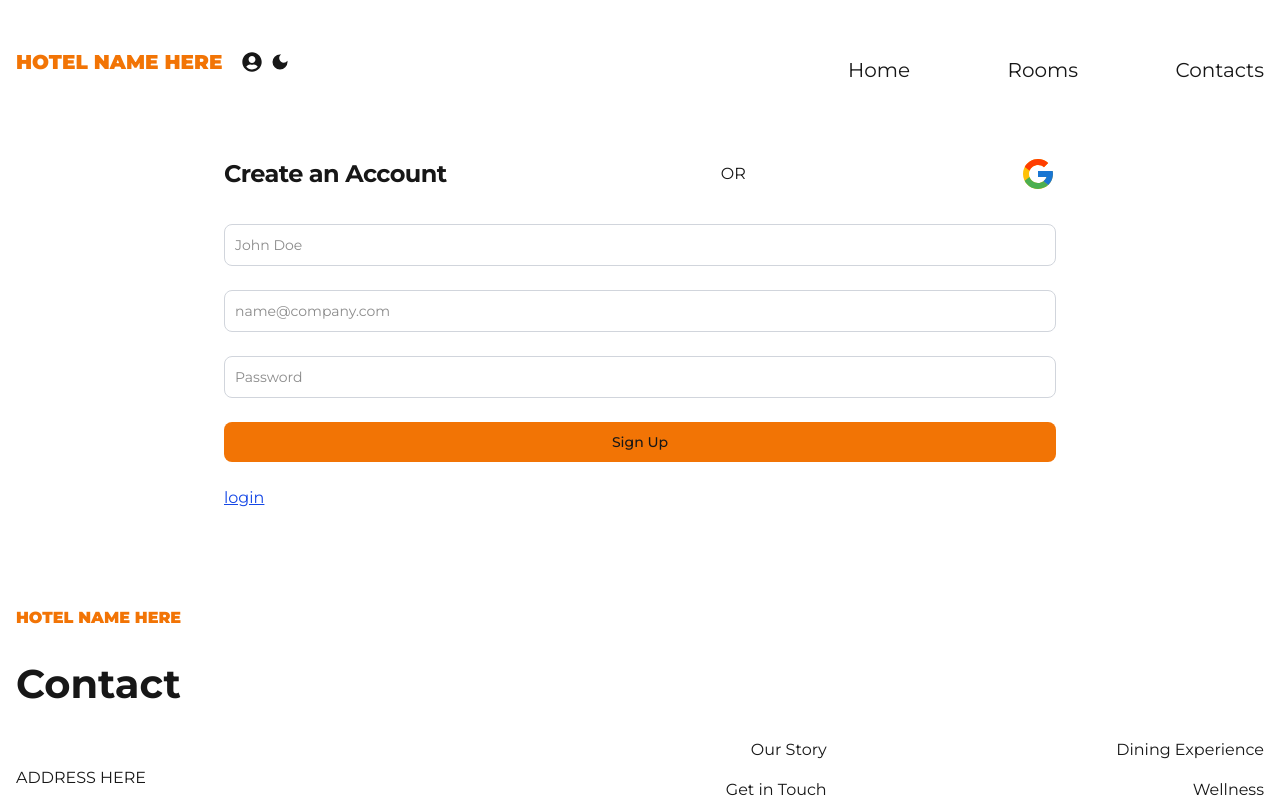
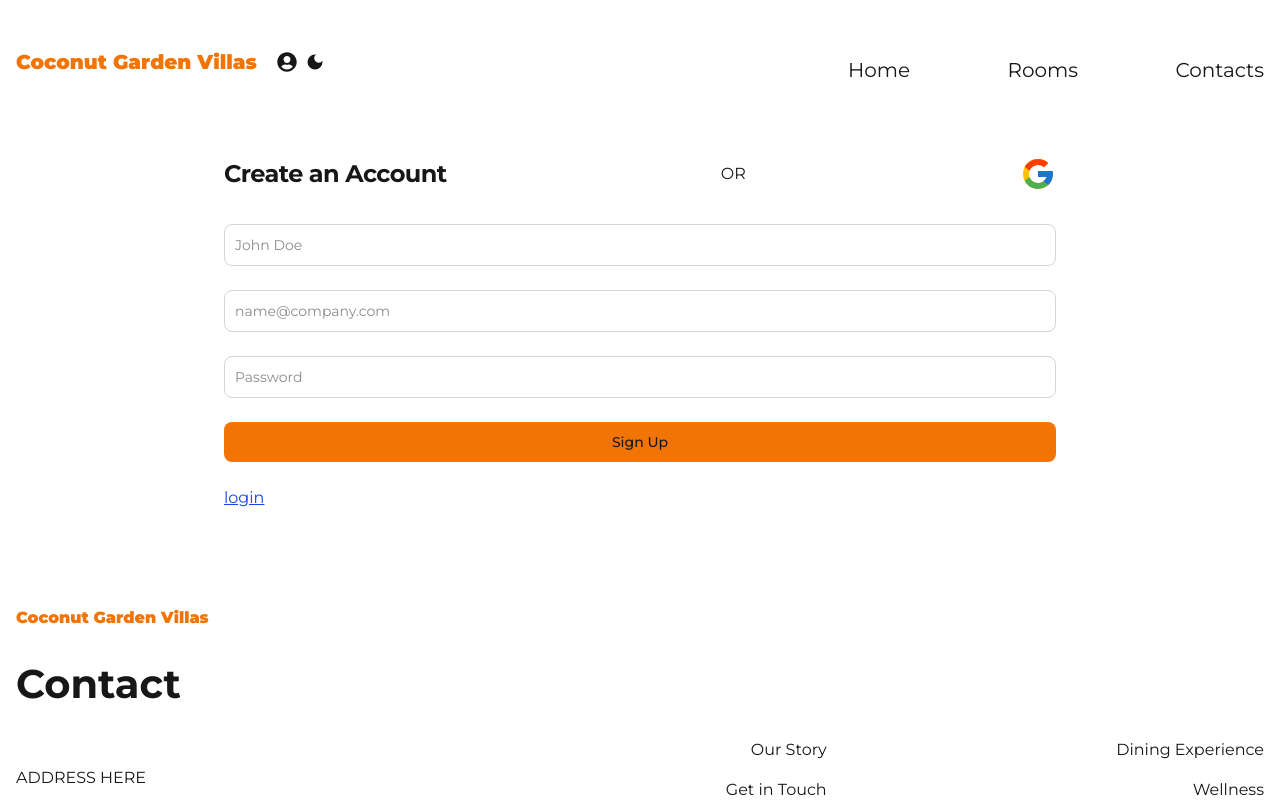
Before and after one commit to jjjakettt/hotel-management-app, a Next.js app: page /auth in a window 1280 px wide. Shown: the top 800 px of the page. Built offline with nearby package versions, Linux system fonts and the light colour scheme; no server answers.

Commit message:
fix: adjusted styling for bottom of hero page.

```diff
--- a/src/components/Footer/Footer.tsx
+++ b/src/components/Footer/Footer.tsx
@@ -18,7 +18,7 @@ const Footer = () => {
         <footer className="mt-16">
             <div className="container mx-auto px-4">
                 <Link href="/" className="font-black text-tertiary-dark">
-                    HOTEL NAME HERE
+                    Coconut Garden Villas
                 </Link>
 
                 <h4 className="font-semibold text-[40px] py-6">Contact</h4>
--- a/src/components/Header/Header.tsx
+++ b/src/components/Header/Header.tsx
@@ -28,7 +28,7 @@ const Header = () => {
         <header className= "py-10 px-4 container mx-auto text-xl flex flex-wrap md:flex-nowrap items-center justify-between">
             <div className = "flex items-center w-full md:w-2/3">
                 <Link href="/" className="font-black text-tertiary-dark">
-                    HOTEL NAME HERE
+                    Coconut Garden Villas
                 </Link>
 
                 <ul className="flex items-center ml-5">
--- a/src/components/HeroSection/ServerComponent.tsx
+++ b/src/components/HeroSection/ServerComponent.tsx
@@ -1,4 +1,5 @@
 import Image from 'next/image';
+import Link from 'next/link';
 
 export const heading1 = (
     <>
@@ -8,9 +9,9 @@ export const heading1 = (
         <p className="mb-12 max-w-lg">
             Experience an Exquisite Hotel Immersed in Rich History and Timeless Elegance.
         </p>
-        <a href="/rooms" className="btn-primary">
+        <Link href="/rooms" className="btn-primary">
             Get Started
-        </a>
+        </Link>
     </>
 );
 
@@ -27,7 +28,7 @@ export const section2 = (
                     className='img scale-animation'
                 />
             </div>
-            <div className="grid grid-cols-2 gap-8 h-48">
+            <div className="grid grid-cols-2 gap-8 h-48 pb-10">
                 <div className="rounded-2xl overflow-hidden">
                     <Image
                         src='/images/hero-2.jpeg'
--- a/src/components/RoomReview/RoomReview.tsx
+++ b/src/components/RoomReview/RoomReview.tsx
@@ -26,7 +26,8 @@ const RoomReview: FC<{ roomId: string }> = ({ roomId }) => {
 
     return (
         <>
-        {roomReviews && roomReviews.map(review =>
+        {roomReviews &&
+            roomReviews.map(review => (
         <div
             className="bg-[var(--background-tertiary)] p-4 rounded-lg"
             key={review._id}
@@ -46,7 +47,7 @@ const RoomReview: FC<{ roomId: string }> = ({ roomId }) => {
             </p>
 
         </div>
-        )}
+        ))}
         </>
     )
 }
```
Also changed, not shown: src/app/api/room-reviews/[id]/route.ts (line endings or trailing spaces).
